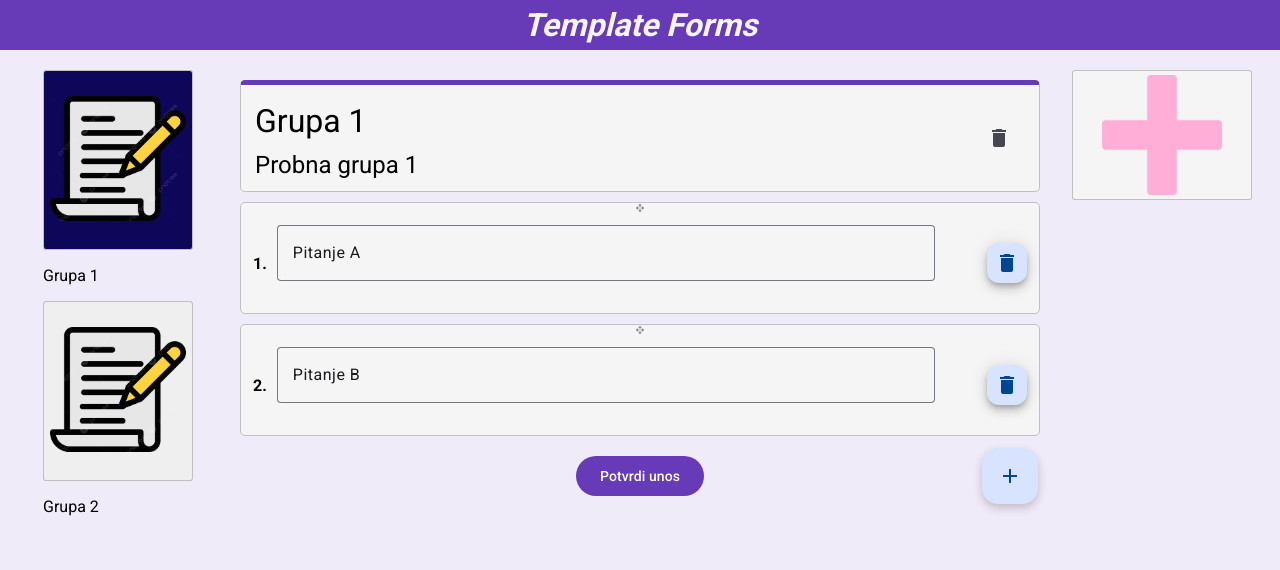
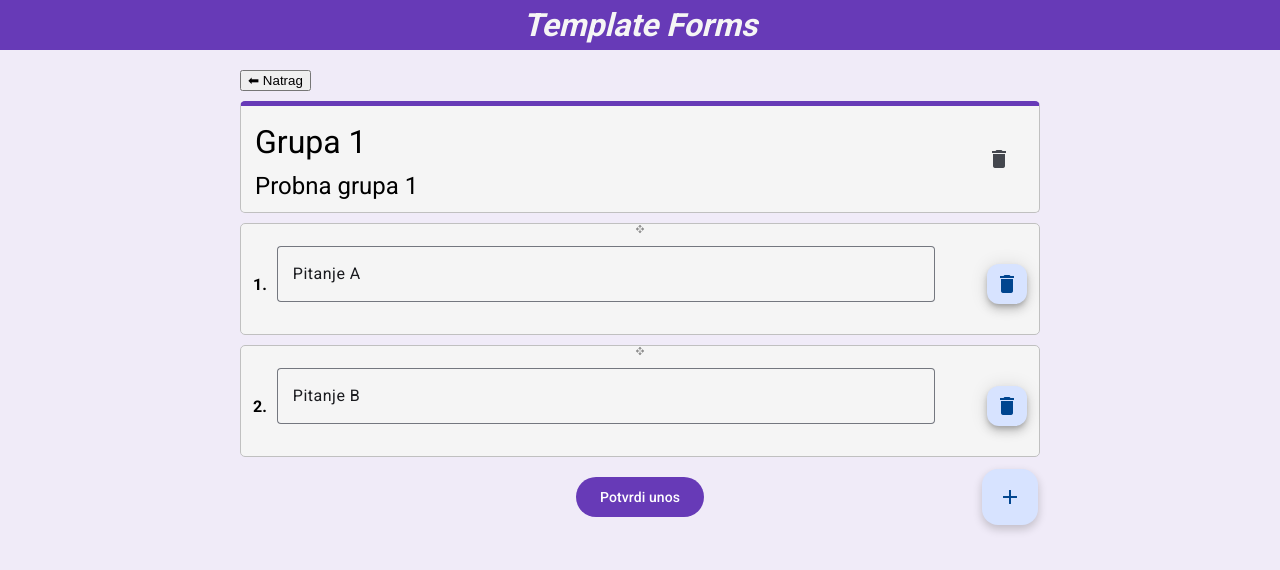
Before and after one commit to CROmarcos/TemplateForms, an Angular app in the folder frontend/: page / in a window 1280 px wide. Shown: the top 570 px of the page. Built offline with nearby package versions, Linux system fonts and the light colour scheme.

Commit message:
Dodane stranice

```diff
--- a/frontend/src/app/app.component.html
+++ b/frontend/src/app/app.component.html
@@ -1,36 +1,15 @@
 <main class="main">
   <app-header></app-header>
   <div class="layout">
-    <div class="side-panel">
-      <ul>
-        <li *ngFor="let group of questionGroups">
-          <button class="group-list" (click)="selectCard(group.id)"
-            [ngClass]="{ active: selectedGroupId === group.id }">
-            <div class="group-list-container">
-              <img src="filled-form.png" alt="Otvori">
-            </div>
-          </button>
-          <p>{{ group.name }}</p>
-        </li>
-      </ul>
+    <div class="side-panel"></div>
+    <div class="center-panel">
+      <app-home-page *ngIf="!selectedGroupId" [questionGroups]="questionGroups" (select)="selectCard($event)"
+        (add)="addNewGroup()"></app-home-page>
+
+      <app-card-page *ngIf="selectedGroup" [group]="selectedGroup" (back)="deselectGroup()"
+        (delete)="deleteGroup($event.id)" (update)="updateGroup($event.id, $event.changes)"
+        (confirm)="confirmGroup($event.id, $event.questions)"></app-card-page>
     </div>
-
-    <div class="center-panel">
-      <ng-container *ngIf="selectedGroup">
-        <app-card [text]="selectedGroup.name" [description]="selectedGroup.description" [questions]="selectedGroup.questions"
-          [isConfirmed]="selectedGroup.isConfirmed" [confirmationTime]="selectedGroup.confirmationTime"
-          [location]="selectedGroup.location" (delete)="deleteGroup(selectedGroup.id)" (confirm)="confirmGroup(selectedGroup.id, $event)"
-          (textChange)="selectedGroup.name = $event" (descriptionChange)="selectedGroup.description = $event">
-        </app-card>
-      </ng-container>
-    </div>
-
-    <div class="side-panel">
-      <button class="new-group" (click)="addNewGroup()">
-        <div class="new-group-container">
-          <img src="plus-icon.png" alt="Dodaj">
-        </div>
-      </button>
-    </div>
+    <div class="side-panel"></div>
   </div>
 </main>
--- a/frontend/src/app/app.component.scss
+++ b/frontend/src/app/app.component.scss
@@ -18,18 +18,6 @@
     box-sizing: border-box;
     display: flex;
     justify-content: center;
-
-    ul {
-        list-style: none;
-        margin: 0;
-        padding: 0;
-    }
-
-    li {
-        width: fit-content;
-        height: fit-content;
-        margin-bottom: 5px;
-    }
 }
 
 .center-panel {
@@ -38,51 +26,3 @@
     display: flex;
     justify-content: center;
 }
-
-.group-list {
-    width: 150px;
-    height: 180px;
-    display: flex;
-    align-items: center;
-    justify-content: center;
-    border: 1px silver solid;
-    border-radius: 2%;
-
-    .container {
-        width: 140px;
-        height: 170px;
-    }
-
-    img {
-        width: 100%;
-        height: 100%;
-    }
-
-    &.active {
-        color: whitesmoke;
-        font-weight: bold;
-        background-color: rgb(14, 6, 89);
-    }
-}
-
-.new-group {
-    width: 180px;
-    height: 130px;
-    background-color: whitesmoke;
-    font-size: 96pt;
-    display: flex;
-    align-items: center;
-    justify-content: center;
-    border: 1px silver solid;
-    border-radius: 2%;
-
-    &-container {
-        width: 120px;
-        height: 120px;
-    }
-
-    img {
-        width: 100%;
-        height: 100%;
-    }
-}
--- a/frontend/src/app/app.component.ts
+++ b/frontend/src/app/app.component.ts
@@ -5,6 +5,8 @@ import { CommonModule } from '@angular/common';
 import { FormsModule } from '@angular/forms';
 import { NewGroupDialogComponent } from './components/new-group-dialog/new-group-dialog.component';
 import { MatDialog } from '@angular/material/dialog';
+import { HomePageComponent } from './pages/home-page/home-page.component';
+import { CardPageComponent } from './pages/card-page/card-page.component';
 
 interface QuestionGroup {
   id: number;
@@ -19,7 +21,7 @@ interface QuestionGroup {
 @Component({
   selector: 'app-root',
   standalone: true,
-  imports: [FormsModule, HeaderComponent, CardComponent, CommonModule],
+  imports: [FormsModule, HeaderComponent, CardComponent, CommonModule, HomePageComponent, CardPageComponent],
   templateUrl: './app.component.html',
   styleUrls: ['./app.component.scss']
 })
@@ -46,7 +48,57 @@ export class AppComponent {
         { number: 2, text: 'Pitanje Y', type: 'text' }
       ],
       isConfirmed: false
-    }
+    },
+    {
+      id: 3,
+      name: 'Dodatni ispiti',
+      description: 'Probna grupa 2',
+      questions: [
+        { number: 1, text: 'Pitanje X', type: 'text' },
+        { number: 2, text: 'Pitanje Y', type: 'text' }
+      ],
+      isConfirmed: false
+    },
+    {
+      id: 4,
+      name: 'Filter 2B',
+      description: 'Probna grupa 2',
+      questions: [
+        { number: 1, text: 'Pitanje X', type: 'text' },
+        { number: 2, text: 'Pitanje Y', type: 'text' }
+      ],
+      isConfirmed: false
+    },
+    {
+      id: 5,
+      name: 'Testovi',
+      description: 'Probna grupa 2',
+      questions: [
+        { number: 1, text: 'Pitanje X', type: 'text' },
+        { number: 2, text: 'Pitanje Y', type: 'text' }
+      ],
+      isConfirmed: false
+    },
+    {
+      id: 6,
+      name: 'Grupa 2B',
+      description: 'Probna grupa 2',
+      questions: [
+        { number: 1, text: 'Pitanje X', type: 'text' },
+        { number: 2, text: 'Pitanje Y', type: 'text' }
+      ],
+      isConfirmed: false
+    },
+    {
+      id: 7,
+      name: 'Testiranje',
+      description: 'Probna grupa 2',
+      questions: [
+        { number: 1, text: 'Pitanje X', type: 'text' },
+        { number: 2, text: 'Pitanje Y', type: 'text' }
+      ],
+      isConfirmed: false
+    },
   ];
 
   constructor(private readonly dialog: MatDialog) { }
@@ -101,4 +153,13 @@ export class AppComponent {
     group.location = 'Lokacija nije dostupna';
     console.log(JSON.stringify(questions, null, 2));
   }
+
+  deselectGroup() {
+    this.selectedGroupId = 0;
+  }
+
+  updateGroup(id: number, changes: Partial<QuestionGroup>) {
+    const group = this.questionGroups.find(g => g.id === id);
+    if (group) Object.assign(group, changes);
+  }
 }
--- /dev/null
+++ b/frontend/src/app/pages/card-page/card-page.component.html
@@ -0,0 +1,14 @@
+<button (click)="back.emit()">⬅ Natrag</button>
+
+<app-card
+  [text]="group.name"
+  [description]="group.description"
+  [questions]="group.questions"
+  [isConfirmed]="group.isConfirmed"
+  [confirmationTime]="group.confirmationTime"
+  [location]="group.location"
+  (delete)="handleDelete()"
+  (confirm)="handleConfirm($event)"
+  (textChange)="handleTextChange($event)"
+  (descriptionChange)="handleDescriptionChange($event)">
+</app-card>
--- /dev/null
+++ b/frontend/src/app/pages/card-page/card-page.component.ts
@@ -0,0 +1,44 @@
+import { Component, EventEmitter, Input, Output } from '@angular/core';
+import { CardComponent, Question } from '../../components/card/card.component';
+import { CommonModule } from '@angular/common';
+
+interface QuestionGroup {
+  id: number;
+  name: string;
+  description?: string;
+  questions: Question[];
+  isConfirmed: boolean;
+  confirmationTime?: string;
+  location?: string;
+}
+
+@Component({
+  selector: 'app-card-page',
+  standalone: true,
+  imports: [CommonModule, CardComponent],
+  templateUrl: './card-page.component.html'
+})
+export class CardPageComponent {
+  @Input() group!: QuestionGroup;
+
+  @Output() back = new EventEmitter<void>();
+  @Output() update = new EventEmitter<{ id: number; changes: Partial<QuestionGroup> }>();
+  @Output() delete = new EventEmitter<{ id: number }>();
+  @Output() confirm = new EventEmitter<{ id: number; questions: Question[] }>();
+
+  handleTextChange(name: string) {
+    this.update.emit({ id: this.group.id, changes: { name } });
+  }
+
+  handleDescriptionChange(description: string) {
+    this.update.emit({ id: this.group.id, changes: { description } });
+  }
+
+  handleDelete() {
+    this.delete.emit({ id: this.group.id });
+  }
+
+  handleConfirm(questions: Question[]) {
+    this.confirm.emit({ id: this.group.id, questions });
+  }
+}
--- /dev/null
+++ b/frontend/src/app/pages/home-page/home-page.component.html
@@ -0,0 +1,24 @@
+<div class="layout">
+    <div class="new-group-panel">
+        <p class="description">Pokretanje novog obrasca</p>
+        <button class="new-group" (click)="add.emit()">
+            <div class="new-group-container">
+                <img src="plus-icon.png" alt="Dodaj">
+            </div>
+        </button>
+    </div>
+
+    <div class="groups-list">
+        <p class="description">Nedavni obrasci</p>
+        <ul>
+            <li *ngFor="let group of questionGroups">
+                <button class="group-list" (click)="select.emit(group.id)">
+                    <div class="group-list-container">
+                        <img src="filled-form.png" alt="Otvori">
+                    </div>
+                </button>
+                <p>{{ group.name }}</p>
+            </li>
+        </ul>
+    </div>
+</div>
--- /dev/null
+++ b/frontend/src/app/pages/home-page/home-page.component.scss
@@ -0,0 +1,72 @@
+.description {
+    font-size: 16px;
+    font-weight: bold;
+}
+
+.group-list {
+    width: 150px;
+    height: 180px;
+    display: flex;
+    align-items: center;
+    justify-content: center;
+    border: 1px silver solid;
+    border-radius: 2%;
+
+    .container {
+        width: 140px;
+        height: 170px;
+    }
+
+    img {
+        width: 100%;
+        height: 100%;
+    }
+}
+
+.new-group {
+    width: 180px;
+    height: 130px;
+    background-color: whitesmoke;
+    font-size: 96pt;
+    display: flex;
+    align-items: center;
+    justify-content: center;
+    border: 1px silver solid;
+    border-radius: 2%;
+
+    &-panel {
+        margin-bottom: 50px;
+    }
+
+    &-container {
+        width: 120px;
+        height: 120px;
+    }
+
+    img {
+        width: 100%;
+        height: 100%;
+    }
+}
+
+ul {
+    list-style: none;
+    margin: 0;
+    padding: 0;
+    display: flex;
+    flex-wrap: wrap;
+    gap: 50px
+}
+
+li {
+    width: fit-content;
+    height: fit-content;
+    margin-bottom: 5px;
+    font-size: 16px;
+    text-align: center;
+
+    p {
+        margin-top: 5px;
+        margin-bottom: 0;
+    }
+}
```
Also changed, not shown: frontend/src/app/pages/home-page/home-page.component.ts (added, +20 -0 lines), frontend/src/app/pages/card-page/card-page.component.scss (added), 2 other files (tests, documents, lock files or other folders).
